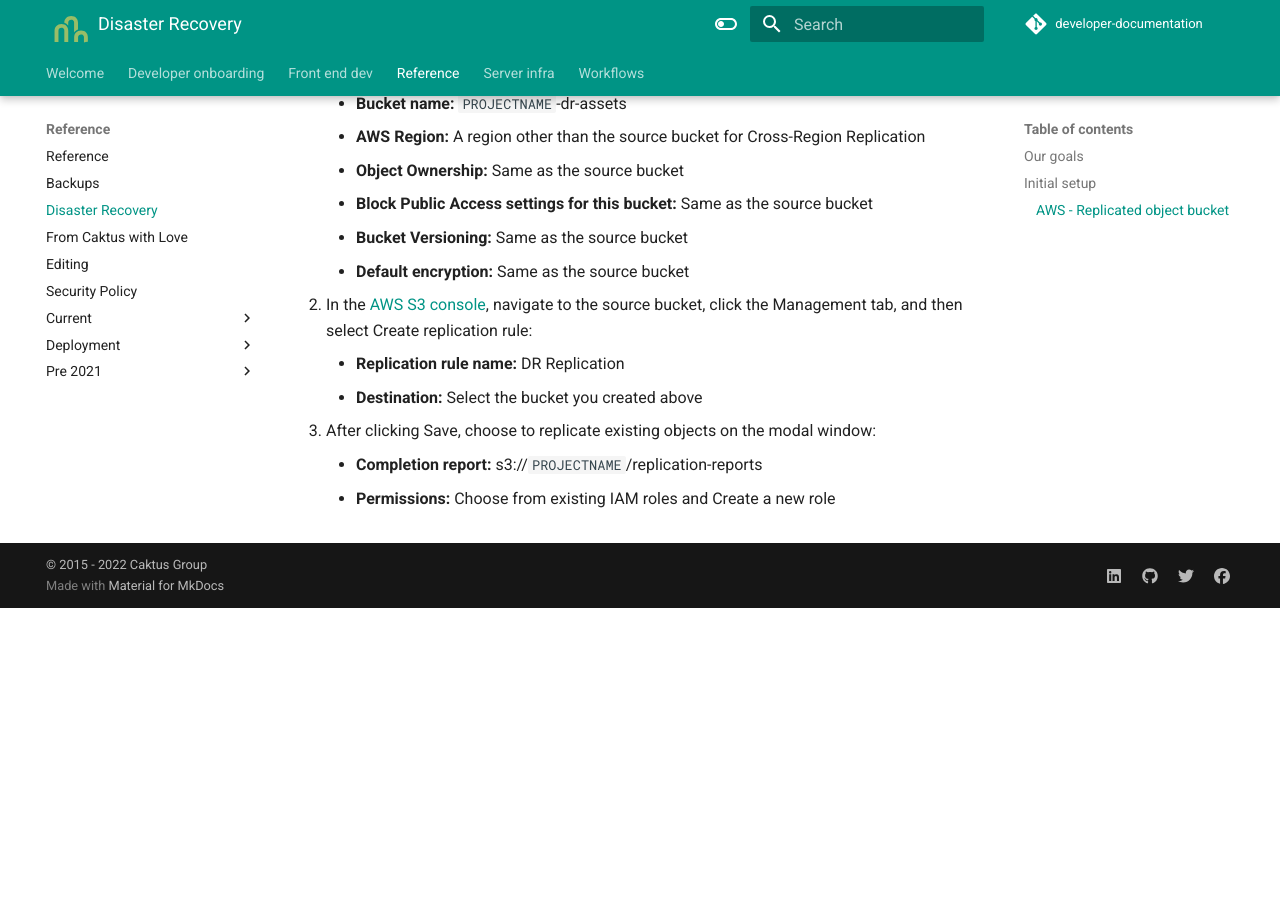
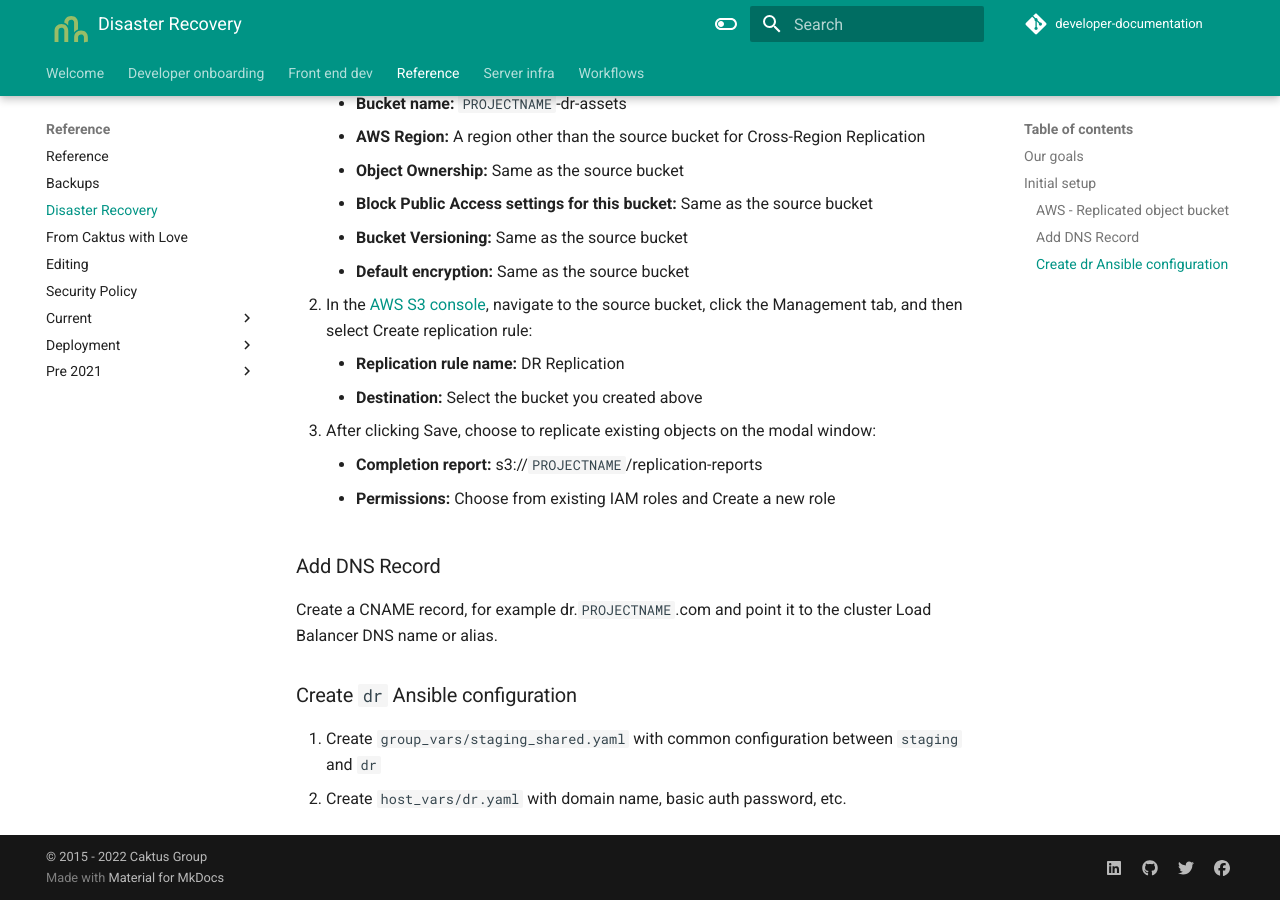
Before and after one commit to caktus/guidebook, an MkDocs documentation site: the page built from docs/reference/disaster-recovery.md, in a window 1280 px wide and 900 px high, scrolled down 637 px. Built offline with MkDocs 1.6.1 and Material for MkDocs 9.7.7, drawn with Linux system fonts in a browser that asks for light colours; comment, search, counter and statistics services are not loaded; before the commit the page ends 1245 px from its top, so only the background shows below that.

Commit message:
add dns record

```diff
--- a/docs/reference/disaster-recovery.md
+++ b/docs/reference/disaster-recovery.md
@@ -24,3 +24,12 @@ Caktus provides managed hosting services for many projects, which include period
 3. After clicking Save, choose to replicate existing objects on the modal window:
     * **Completion report:** s3://`PROJECTNAME`/replication-reports
     * **Permissions:** Choose from existing IAM roles and Create a new role
+
+### Add DNS Record
+
+Create a CNAME record, for example dr.`PROJECTNAME`.com and point it to the cluster Load Balancer DNS name or alias.
+
+### Create `dr` Ansible configuration
+
+1. Create `group_vars/staging_shared.yaml` with common configuration between `staging` and `dr`
+2. Create `host_vars/dr.yaml` with domain name, basic auth password, etc.
```
